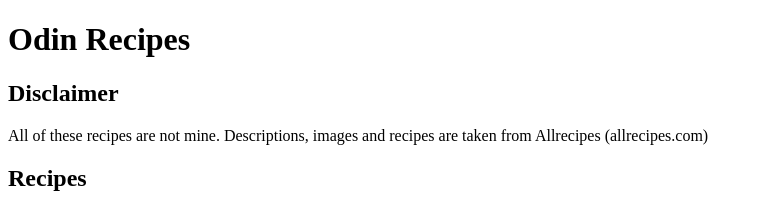
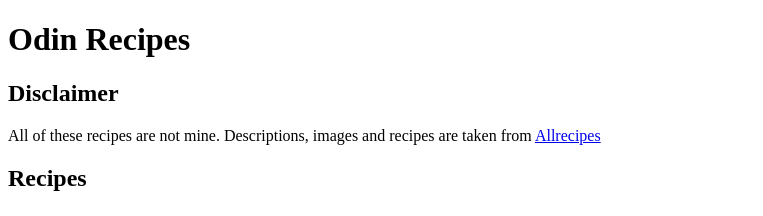
Before and after one commit to linhnatt/odin-recipes, a plain HTML site: page index.html in a window 1280 px wide. Shown: the top 216 px of the page, without its empty margins (0-763 px from the left). Drawn offline with Linux system fonts and the light colour scheme.

Commit message:
Add hyperlink to Allrecipes again

```diff
--- a/index.html
+++ b/index.html
@@ -8,7 +8,7 @@
 <body>
     <h1>Odin Recipes</h1>
     <h2>Disclaimer</h2>
-    <p>All of these recipes are not mine. Descriptions, images and recipes are taken from Allrecipes (allrecipes.com)</p>
+    <p>All of these recipes are not mine. Descriptions, images and recipes are taken from <a href="https://www.allrecipes.com/" target="_blank" rel="noopener noreferrer">Allrecipes</a></p>
 
     <h2>Recipes</h2>
     <ul style="list-style: none; font-size:x-large; padding: 0; margin: 0;">
```
